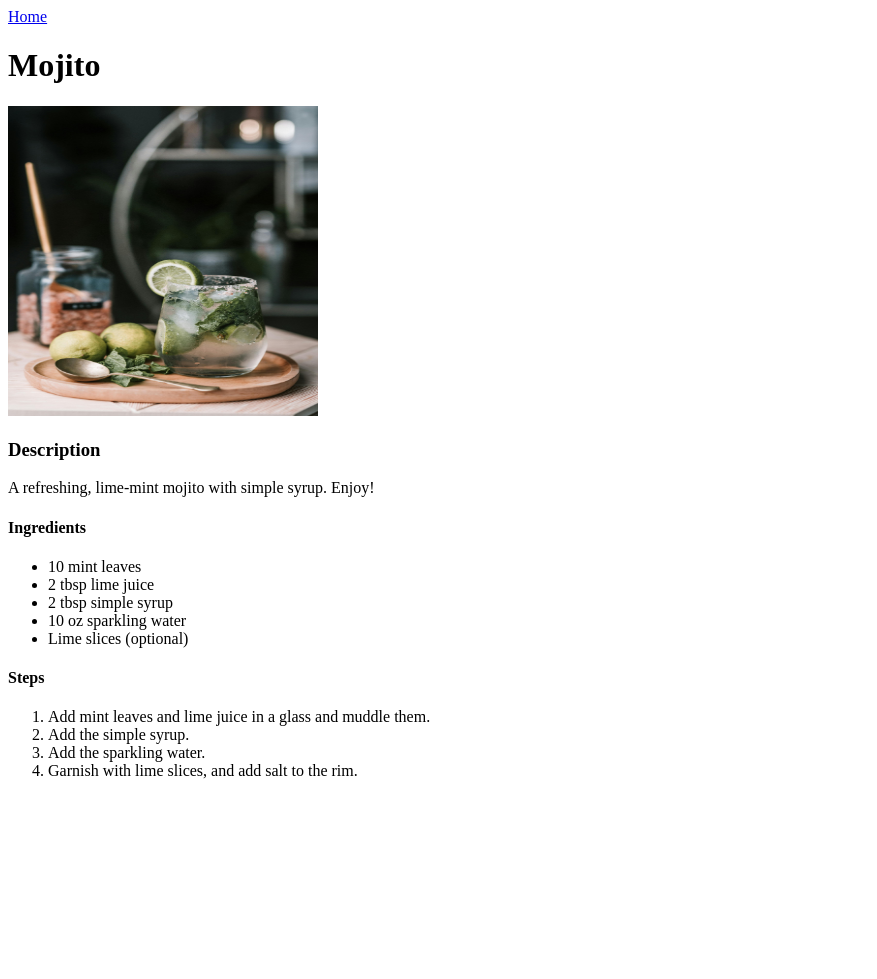
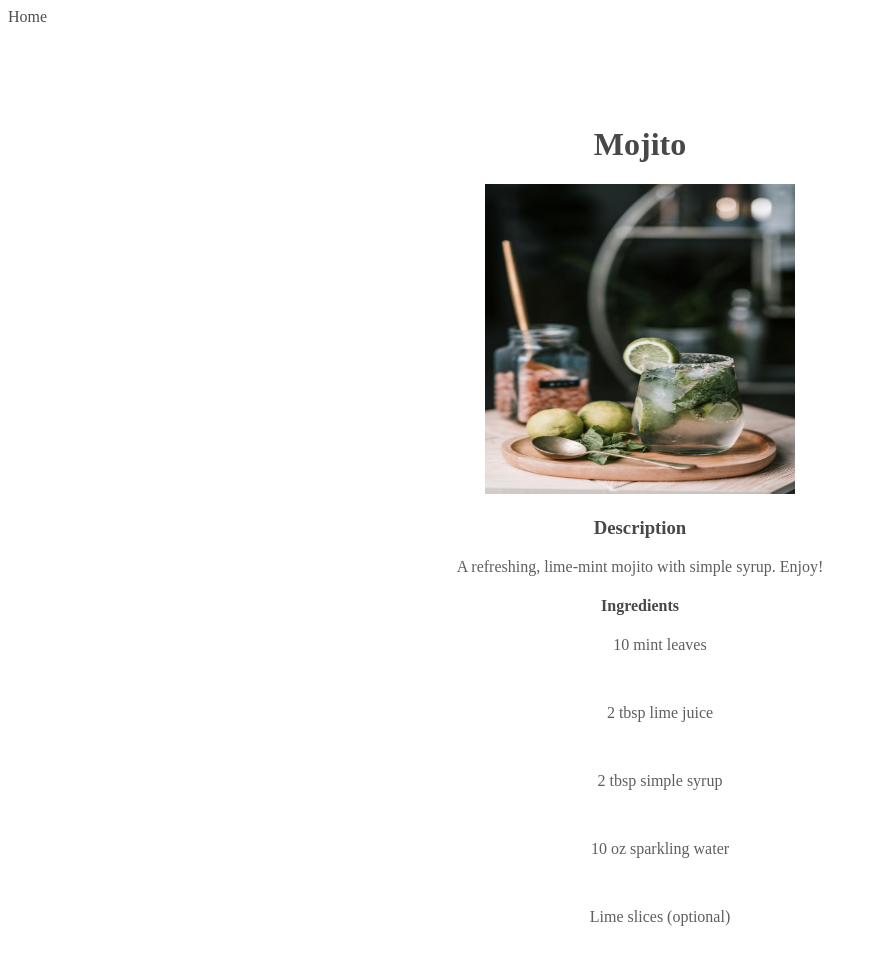
Before and after one commit to abeerios/odin-recipes, a plain HTML site: page recipes/mojito.html in a window 1280 px wide. Shown: the top 979 px of the page, without its empty margins (0-877 px from the left). Before the commit the page ends 800 px from the top, so only its background shows below. Drawn offline with Linux system fonts and the light colour scheme.

Commit message:
Create styles.css and add it to html files

```diff
--- /dev/null
+++ b/assets/styles.css
@@ -0,0 +1,35 @@
+/* Styles */
+
+body {
+    color: rgba(93, 92, 92, 0.987);
+}
+
+h1, h3, h4 {
+    color: rgb(72, 72, 72);
+}
+
+li {
+    list-style-type: none;
+}
+
+a:link {
+    color: rgb(78, 78, 78);
+    text-decoration: none;
+}
+
+/* Layout */
+
+* {
+    /* border: 1px solid red; */
+    box-sizing: border-box;
+}
+
+.page {
+    width: 600px;
+    text-align: center;
+    margin: 100px auto;
+}
+
+li {
+    padding-bottom: 50px;
+}
--- a/recipes/mojito.html
+++ b/recipes/mojito.html
@@ -3,10 +3,12 @@
     <head>
         <meta charset="UTF-8">
         <title>Mojito</title>
+        <link rel="stylesheet" href="../assets/styles.css">
     </head>
     <body>
         <a href="../index.html">Home</a>
 
+        <div class="page">
             <h1>Mojito</h1>
 
             <img src="../images/mojito.jpg" alt="glass of mojito with lime on wooden tray" width="310" height="310">
@@ -31,5 +33,6 @@
                 <li>Add the sparkling water.</li>
                 <li>Garnish with lime slices, and add salt to the rim.</li>
             </ol>
+        </div>
     </body>
 </html>
```
Also changed, not shown: index.html (+3 -0 lines), recipes/pina-colada.html (+3 -0 lines), recipes/watermelon-juice.html (+3 -0 lines). Lines whose indentation alone changed are shown as unchanged.
